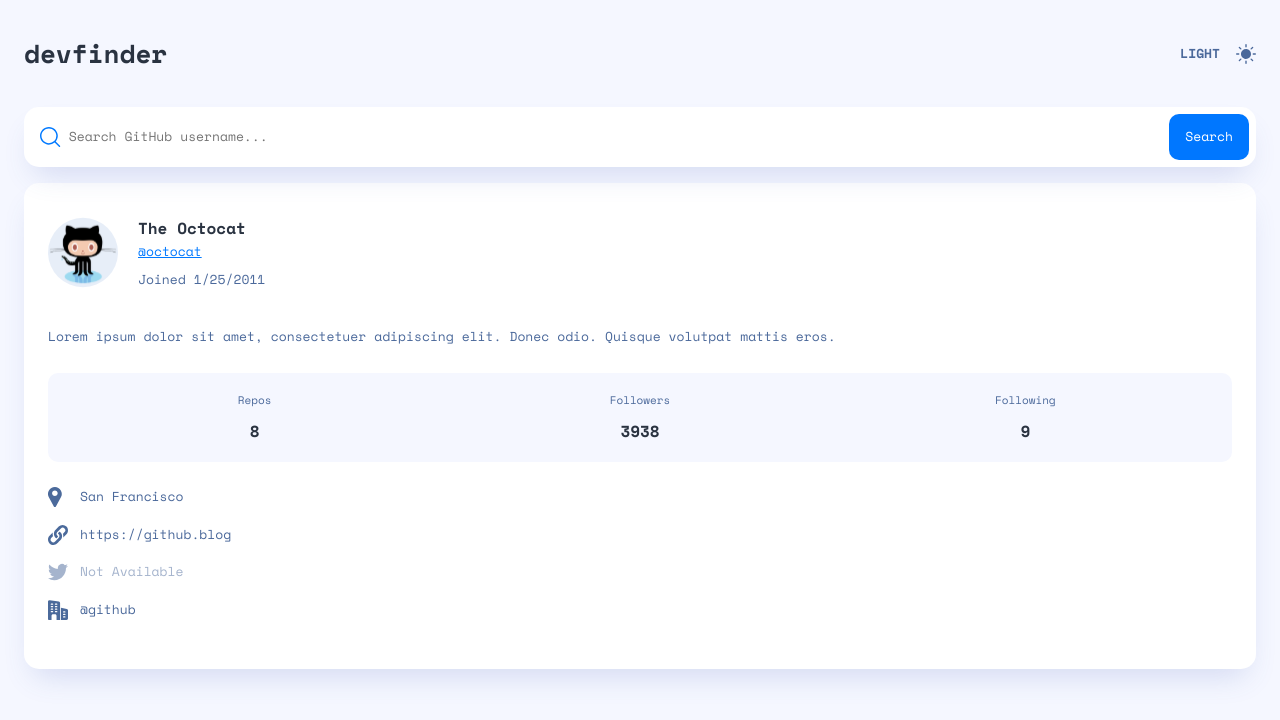
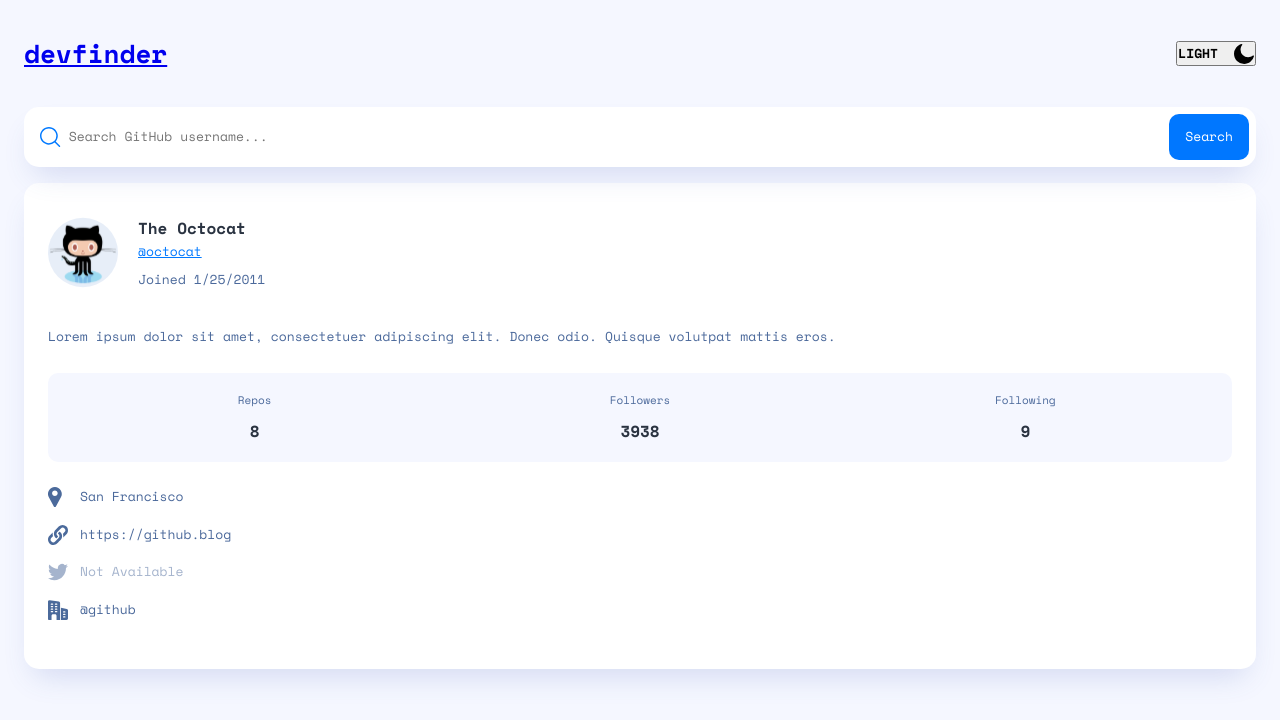
Before and after one commit to ronaldpaek/github-user-search-app, a React (Vite) app: page / in a window 1280 px wide. Shown: the top 720 px of the page. Built offline with nearby package versions, Linux system fonts and the light colour scheme.

Commit message:
Edit AppHeader to fix toggle logic

```diff
--- a/src/components/AppHeader.jsx
+++ b/src/components/AppHeader.jsx
@@ -5,7 +5,11 @@ const AppHeader = () => {
   const [theme, setTheme] = useState(initialTheme);
 
   useEffect(() => {
-    localStorage.setItem("theme", theme);
+    try {
+      localStorage.setItem("theme", theme);
+    } catch (e) {
+      console.error("Could not set theme in localStorage", e);
+    }
     document.documentElement.setAttribute("data-theme", theme);
   }, [theme]);
 
@@ -16,10 +20,30 @@ const AppHeader = () => {
 
   return (
     <header className="app-header">
-      <h1 className="app-title">devfinder</h1>
-      <div className="theme-toggle" onClick={toggleTheme}>
+      <h1 className="app-title">
+        <a href="/">devfinder</a>
+      </h1>
+      <button
+        className="theme-toggle"
+        aria-label="Toggle Theme"
+        onClick={toggleTheme}
+      >
         <p className="theme-label">{theme}</p>
         {theme === "light" ? (
+          <svg
+            className="theme-icon"
+            width="20"
+            height="20"
+            xmlns="http://www.w3.org/2000/svg"
+            aria-hidden="true"
+          >
+            <path
+              d="M19.513 11.397a.701.701 0 00-.588.128 7.496 7.496 0 01-2.276 1.336 7.101 7.101 0 01-2.583.462 7.505 7.505 0 01-5.32-2.209 7.568 7.568 0 01-2.199-5.342c0-.873.154-1.72.41-2.49a6.904 6.904 0 011.227-2.21.657.657 0 00-.102-.924.701.701 0 00-.589-.128C5.32.61 3.427 1.92 2.072 3.666A10.158 10.158 0 000 9.83c0 2.8 1.125 5.342 2.967 7.19a10.025 10.025 0 007.16 2.98c2.353 0 4.527-.822 6.266-2.183a10.13 10.13 0 003.58-5.624.623.623 0 00-.46-.796z"
+              fill="currentColor"
+              fillRule="nonzero"
+            />
+          </svg>
+        ) : (
           <svg
             className="theme-icon"
             width="20"
@@ -30,21 +54,8 @@ const AppHeader = () => {
               <path d="M13.545 6.455c-.9-.9-2.17-1.481-3.545-1.481a4.934 4.934 0 00-3.545 1.481c-.9.9-1.481 2.17-1.481 3.545 0 1.376.582 2.646 1.481 3.545.9.9 2.17 1.481 3.545 1.481a4.934 4.934 0 003.545-1.481c.9-.9 1.481-2.17 1.481-3.545a4.934 4.934 0 00-1.481-3.545zM10 3.413a.7.7 0 00.688-.688V.688A.7.7 0 0010 0a.7.7 0 00-.688.688v2.037a.7.7 0 00.688.688zM15.635 5.344l1.455-1.455a.67.67 0 000-.952.67.67 0 00-.952 0l-1.455 1.455a.67.67 0 000 .952c.238.264.66.264.952 0zM19.312 9.312h-2.037a.7.7 0 00-.688.688.7.7 0 00.688.688h2.037A.7.7 0 0020 10a.7.7 0 00-.688-.688zM15.608 14.656a.67.67 0 00-.952 0 .67.67 0 000 .952l1.455 1.455a.67.67 0 00.952 0 .67.67 0 000-.952l-1.455-1.455zM10 16.587a.7.7 0 00-.688.688v2.037A.7.7 0 0010 20a.7.7 0 00.688-.688v-2.037a.7.7 0 00-.688-.688zM4.365 14.656L2.91 16.111a.67.67 0 000 .952.67.67 0 00.952 0l1.455-1.455a.67.67 0 000-.952c-.238-.264-.66-.264-.952 0zM3.413 10a.7.7 0 00-.688-.688H.688A.7.7 0 000 10a.7.7 0 00.688.688h2.037A.7.7 0 003.413 10zM4.365 5.344a.67.67 0 00.952 0 .67.67 0 000-.952L3.862 2.937a.67.67 0 00-.952 0 .67.67 0 000 .952l1.455 1.455z" />
             </g>
           </svg>
-        ) : (
-          <svg
-            className="theme-icon"
-            width="20"
-            height="20"
-            xmlns="http://www.w3.org/2000/svg"
-          >
-            <path
-              d="M19.513 11.397a.701.701 0 00-.588.128 7.496 7.496 0 01-2.276 1.336 7.101 7.101 0 01-2.583.462 7.505 7.505 0 01-5.32-2.209 7.568 7.568 0 01-2.199-5.342c0-.873.154-1.72.41-2.49a6.904 6.904 0 011.227-2.21.657.657 0 00-.102-.924.701.701 0 00-.589-.128C5.32.61 3.427 1.92 2.072 3.666A10.158 10.158 0 000 9.83c0 2.8 1.125 5.342 2.967 7.19a10.025 10.025 0 007.16 2.98c2.353 0 4.527-.822 6.266-2.183a10.13 10.13 0 003.58-5.624.623.623 0 00-.46-.796z"
-              fill="currentColor"
-              fillRule="nonzero"
-            />
-          </svg>
         )}
-      </div>
+      </button>
     </header>
   );
 };
```
